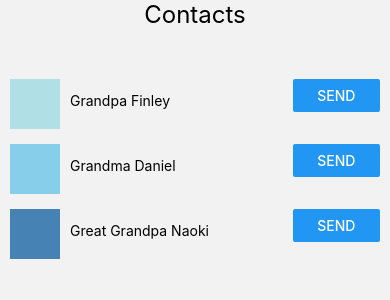
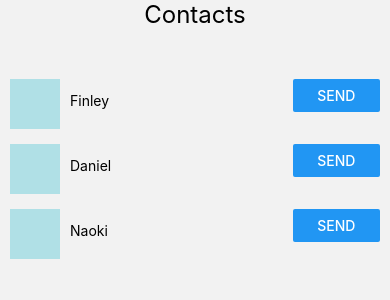
Before and after one commit to FinOCE/CP3405-app, a React Native app: screen / in a window 390 px wide. Shown: the top 300 px of the page. Built offline with nearby package versions, Linux system fonts and the light colour scheme.

Commit message:
Create share page

```diff
--- a/src/pages/Share.tsx
+++ b/src/pages/Share.tsx
@@ -1,103 +1,93 @@
-import { Button, StyleSheet, Text, View } from 'react-native';
+import { Button, StyleSheet, Text, View } from "react-native"
 
 export default function Share() {
+  type Item = {
+    name: string
+  }
+
+  const items: Item[] = [
+    {
+      name: "Finley"
+    },
+    {
+      name: "Daniel"
+    },
+    {
+      name: "Naoki"
+    }
+  ]
+
   return (
     <>
       <Text style={styles.headingStyle}>Contacts</Text>
 
       <View style={styles.headingPadding}></View>
 
+      {items.map(item => (
+        <>
         <View style={styles.parentContainer}>
-
           <View style={styles.containerLeft}>
             <View style={styles.powderblue} />
-                  <Text style={styles.contactsName}>Grandpa Finley</Text>
+            <Text style={styles.contactsName}>{item.name}</Text>
           </View>
 
           <View style={styles.containerRight}>
-                  <Button title="Send"/>
+            <Button title="Send" />
           </View>
+        </View>
+        <View style={styles.contactsPadding}></View>
+        </>
+      ))}
+    </>
+  )
+}
 
-              </View>
-
-              <View style={styles.contactsPadding}></View>
-
-              <View style={styles.parentContainer}>
-
-              <View style={styles.containerLeft}>
-                  <View style={styles.skyblue} />
-                  <Text style={styles.contactsName}>Grandma Daniel</Text>
-              </View>
-
-              <View style={styles.containerRight}>
-                  <Button title="Send"/>
-              </View>
-
-              </View>
-
-              <View style={styles.contactsPadding}></View>
-
-              <View style={styles.parentContainer}>
-
-              <View style={styles.containerLeft}>
-                  <View style={styles.steelblue} />
-                  <Text style={styles.contactsName}>Great Grandpa Naoki</Text>
-              </View>
-
-              <View style={styles.containerRight}>
-                  <Button title="Send"/>
-              </View>
-
-              </View>
-            </>
-        );
-    }
 const styles = StyleSheet.create({
-        parentContainer:{
-            flexDirection: 'row',
+  parentContainer: {
+    flexDirection: "row"
   },
-        containerLeft:{
-            flexDirection: 'row',
-            width: '75%'
+  containerLeft: {
+    flexDirection: "row",
+    width: "75%"
   },
-        containerRight:{
-            width: '25%',
+  containerRight: {
+    width: "25%",
     paddingRight: 10
   },
-        headingStyle:{
+  headingStyle: {
     fontSize: 24,
-            textAlign: 'center'
+    textAlign: "center"
   },
-        headingPadding:{
-            height:50
+  headingPadding: {
+    height: 50
   },
-        contactsName:{
+  contactsName: {
     paddingLeft: 10,
     paddingTop: 12.5
   },
-        sendButton:{
-            fontWeight: 'bold',
+  sendButton: {
+    fontWeight: "bold",
     paddingRight: 5
   },
-        contactsPadding:{
-            height:15
+  contactsPadding: {
+    height: 15
   },
-        powderblue:{
+  powderblue: {
     height: 50,
-            width:50,
-            backgroundColor: 'powderblue',
+    width: 50,
+    backgroundColor: "powderblue",
     marginLeft: 10
   },
-        skyblue:{
+  skyblue: {
     height: 50,
     width: 50,
-            backgroundColor: 'skyblue',
+    backgroundColor: "skyblue",
     marginLeft: 10
   },
-        steelblue:{
+  steelblue: {
     height: 50,
     width: 50,
-            backgroundColor: 'steelblue',
+    backgroundColor: "steelblue",
     marginLeft: 10
   }
 })
```
Lines whose indentation alone changed are shown as unchanged.
